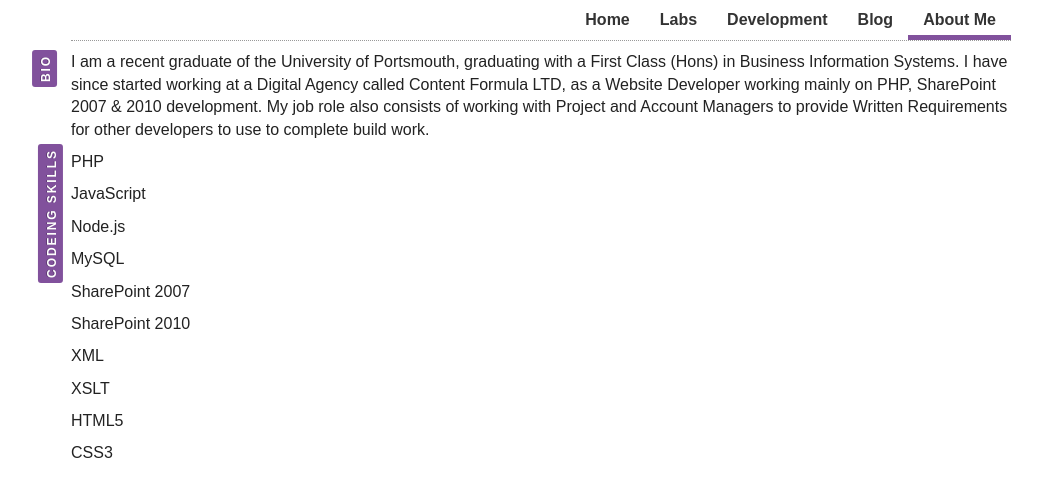
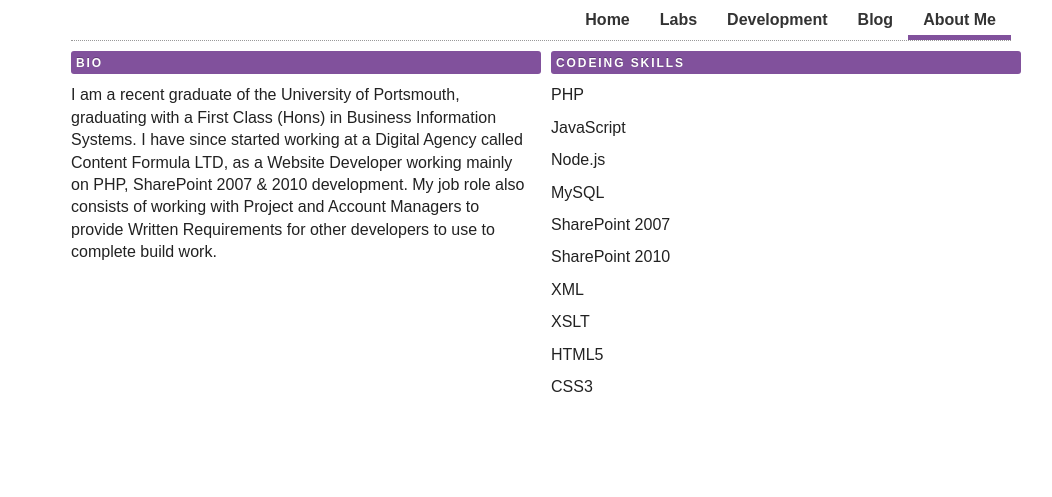
Before and after one commit to nwhite89/Toxic-Designs, a CodeIgniter app: page /portfolio/about-me in a window 1280 px wide. Shown: the part 141-638 px from the top of the page, without its empty margins (99-1151 px from the left). Run offline with CodeIgniter, Linux system fonts and the light colour scheme; some libraries are stand-ins or nearby versions.

Commit message:
border radius and sort out labelling

```diff
--- a/application/config/config.php
+++ b/application/config/config.php
@@ -14,10 +14,10 @@
 | path to your installation.
 |
 */
-$config['base_url']	= 'http://nickwhite.td/';
+//$config['base_url']	= 'http://nickwhite.td/';
 //$config['base_url']	= 'http://192.168.0.13/ToxicDesigns/';
 //$config['base_url']	= 'http://192.168.1.136/toxicd/';
-//$config['base_url']	= 'http://sandbox.dev/toxicd/';
+$config['base_url']	= 'http://sandbox.dev/toxicd/';
 
 /*
 |--------------------------------------------------------------------------
--- a/application/views/about.php
+++ b/application/views/about.php
@@ -1,4 +1,4 @@
-    <div class="sixteen columns about-section">
+    <div class="eight columns about-section">
         <span class="label about bio">Bio</span>
         <p>
             I am a recent graduate of the University of Portsmouth, graduating with a First Class (Hons)
--- a/css/style.css
+++ b/css/style.css
@@ -139,12 +139,15 @@ html, button, input, select, textarea {
     float: left;
     width: 100%;
     font-size: 14px;
-    -webkit-border-top-left-radius: 5px;
+    -webkit-border-radius: 5px;
+    -moz-border-radius:5px;
+    border-radius: 5px;
+    /*-webkit-border-top-left-radius: 5px;
     -webkit-border-bottom-left-radius: 5px;
     -moz-border-radius-topleft: 5px;
     -moz-border-radius-bottomleft: 5px;
     border-top-left-radius: 5px;
-    border-bottom-left-radius: 5px;
+    border-bottom-left-radius: 5px;*/
     -moz-box-shadow: 0px 0px 30px rgba(50, 50, 50, 0.75);
     -webkit-box-shadow: 0px 0px 30px rgba(50, 50, 50, 0.75);
     box-shadow: 0px 0px 30px rgba(50, 50, 50, 0.75);
@@ -405,23 +408,28 @@ html, button, input, select, textarea {
 	position: relative;
 }
 .label.about {
+	/*
 	position: absolute;
 	display: inline;
+	transform: rotate(-90deg);
+	-ms-transform: rotate(-90deg);
+	-webkit-transform: rotate(-90deg);
+	-o-transform: rotate(-90deg);
+	-moz-transform: rotate(-90deg);
 	top: 5px;
+	padding: 8px 5px 5px;
 	left: -45px;
+	*/
+	margin-bottom: 10px;
+	padding: 6px 5px 5px;
+	width: 100%;
 	background: #81519c;
 	font-style: normal;
-	padding: 8px 5px 5px;
 	color: #fff;
 	text-transform: uppercase;
 	font-size: 12px;
 	letter-spacing: .16em;
 	line-height: 12px;
-	transform: rotate(-90deg);
-	-ms-transform: rotate(-90deg); /* IE 9 */
-	-webkit-transform: rotate(-90deg); /* Safari and Chrome */
-	-o-transform: rotate(-90deg); /* Opera */
-	-moz-transform: rotate(-90deg); /* Firefox */
 }
 .label.about.twitter {
 	left: -60px;
```
